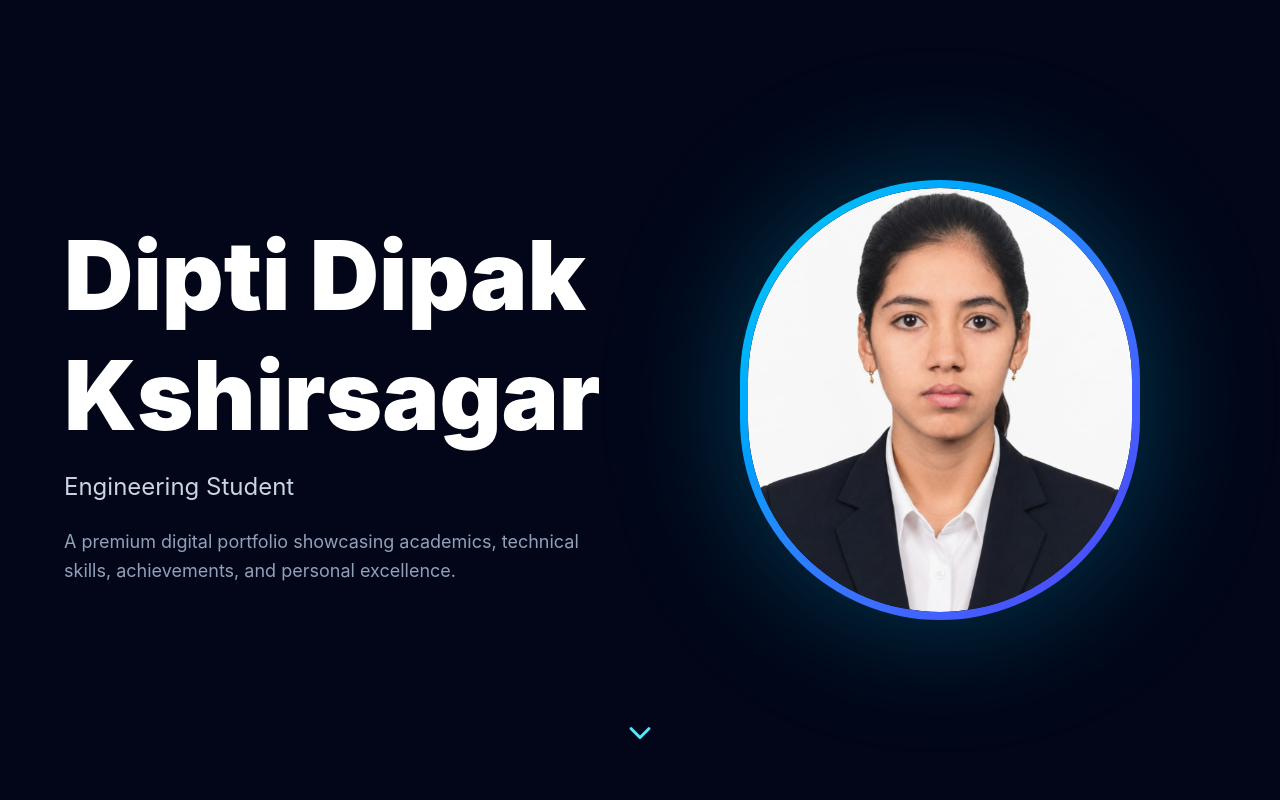
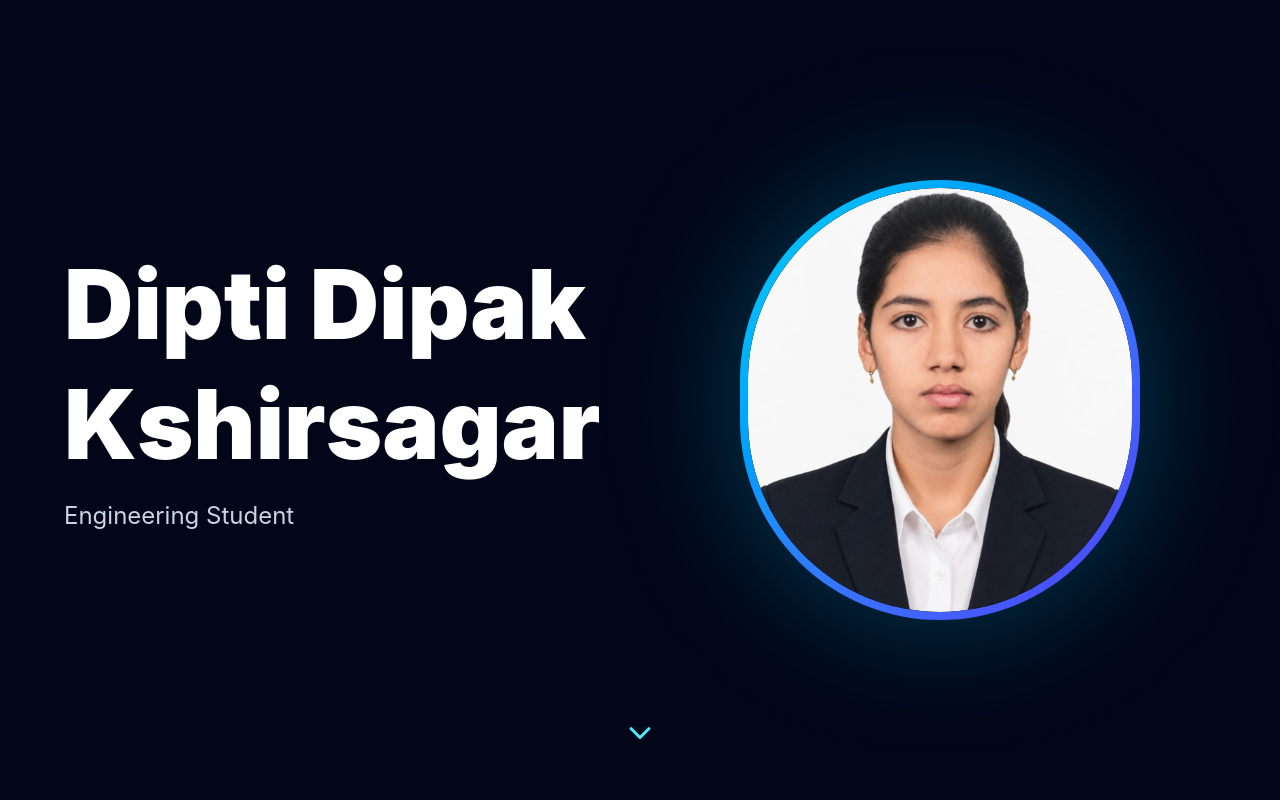
Before and after one commit to ireshpatane-ui/Port_Folio, a React (Vite) app: page / in a window 1280 px wide. Shown: the top 800 px of the page. Built offline with nearby package versions, Linux system fonts and the light colour scheme.

Commit message:
first commit

```diff
--- a/src/App.jsx
+++ b/src/App.jsx
@@ -51,7 +51,7 @@ function App() {
             </h1>
             <p className="text-xl md:text-2xl text-slate-300 mt-4">{profile.role}</p>
             <p className="text-slate-400 mt-6 text-lg max-w-xl leading-relaxed">
-              A premium digital portfolio showcasing academics, technical skills, achievements, and personal excellence.
+
             </p>
 
           </motion.div>
```
